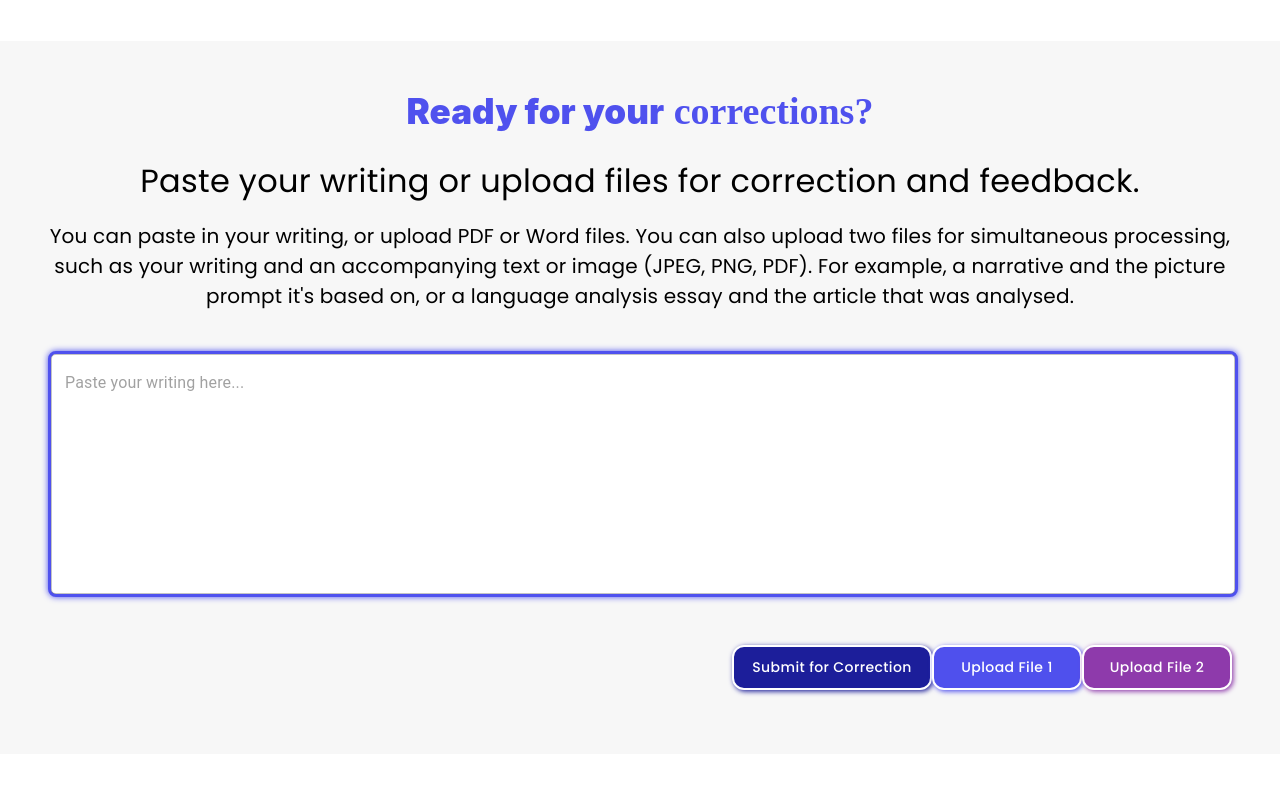
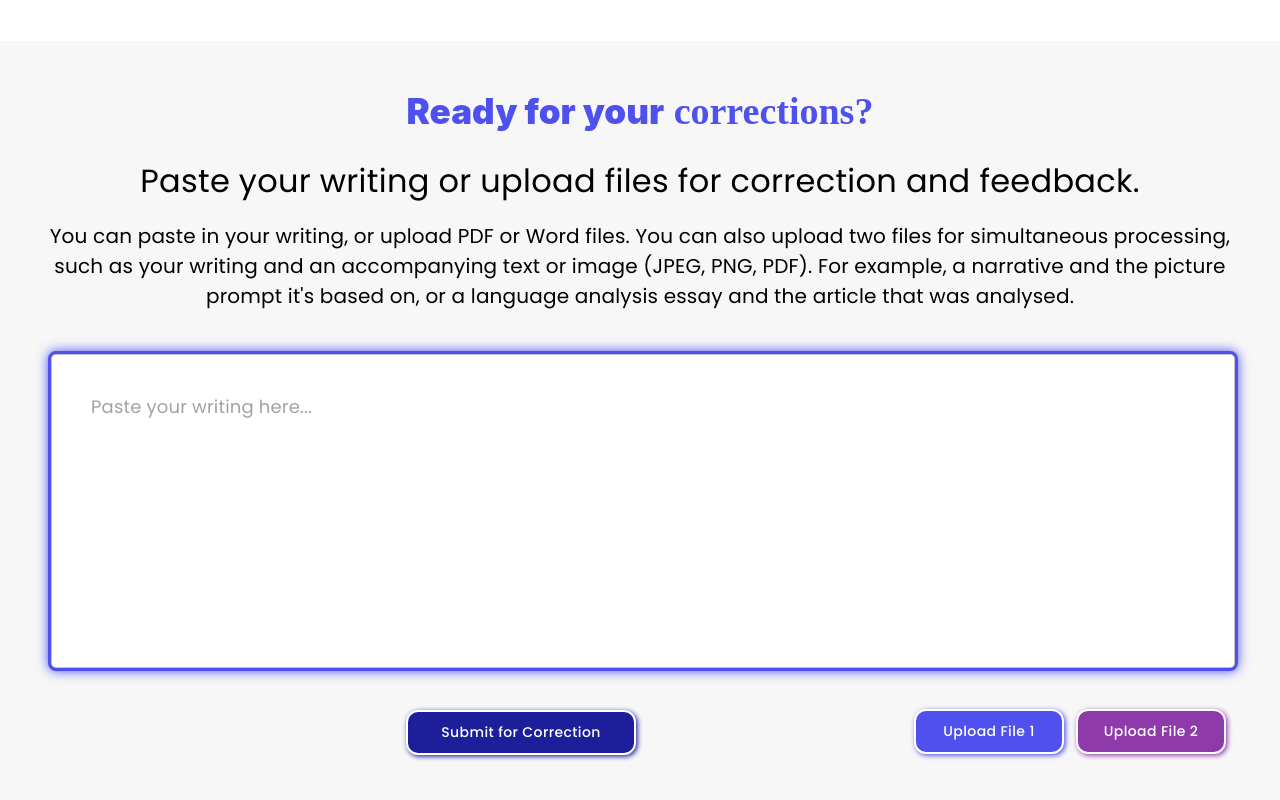
Before and after one commit to CeeeTech/Autocorrect, a React (Create React App) app in the folder client/: page /new-page in a window 1280 px wide. Shown: the part 2289-3089 px from the top of the page. Before the commit the page ends 3043 px from the top, so only its background shows below. Built offline with nearby package versions, Linux system fonts and the light colour scheme; a web font is replaced by a local one.

Commit message:
Update Corrections.jsx

```diff
--- a/client/src/views/components/Main/Corrections.jsx
+++ b/client/src/views/components/Main/Corrections.jsx
@@ -58,6 +58,9 @@ function Corrections(){
                 <Grid container justifyContent="center">
                     <Grid item xs={12}>
                         <TextField
+                            InputProps={{
+                                style: { fontSize: '18px', fontFamily:'poppins', padding:40 }
+                            }}
                             fullWidth
                             placeholder="Paste your writing here..."
                             multiline
@@ -66,22 +69,31 @@ function Corrections(){
                             textAlign={'center'}
                             sx={{
                                 fontFamily: 'Poppins',
-                            fontSize: '2px',
                                 marginTop: 5,
                                 marginBottom: 4,
                                 background: 'white',
                                 borderRadius: '8px',
                                 border:'3.5px, solid, #4f51ee',
-                            boxShadow: '0px 0px 6px 0px #4f51ee',
+                                boxShadow: '0px 0px 12px 0px #4f51ee',
                                 textAlign: 'center'
                             }}
                         />
+                    </Grid>
+                </Grid>
 
-                    {/* <div>
+                    <Box
+                        sx={{
+                            display: 'flex',
+                            justifyContent:'flex-end',
+                            alignItems: 'center',
+                            gap:34
+                        }}>
+                        <Box>
                             <Button
+
                                 sx={{
                                     height:45,
-                            width: 200,
+                                    width: 230,
                                     color: 'white',
                                     textTransform: 'none',
                                     background: '#1c1e9a',
@@ -94,9 +106,8 @@ function Corrections(){
                             >
                                 Submit for Correction
                             </Button>
-                    </div>
-
-                    <div>
+                        </Box>
+                        <Box>
                             <Button
                                 sx={{
                                     height:45,
@@ -108,7 +119,8 @@ function Corrections(){
                                     fontFamily: 'Poppins',
                                     fontSize: 14,
                                     borderRadius: 3,
-                            boxShadow: '1.5px 1.5px 5px 0px #4f50ed'
+                                    boxShadow: '1.5px 1.5px 5px 0px #4f50ed',
+                                    margin: 0.75
                                 }}
                             >
                                 Upload File 1
@@ -124,99 +136,19 @@ function Corrections(){
                                     fontFamily: 'Poppins',
                                     fontSize: 14,
                                     borderRadius: 3,
-                            boxShadow: '1.5px 1.5px 5px 0px #8e3aab'
+                                    boxShadow: '1.5px 1.5px 5px 0px #8e3aab',
+                                    margin: 0.75
                                 }}
                             >
                                 Upload File 2
                             </Button>
-                    </div> */}
-
-</Grid>
-</Grid>
-
-                    <Box
-                        sx={{
-                            display: 'flex',
-                            justifyContent:'right',
-                            alignItems: 'center',
-                            marginTop: '16px'
-                        }}>
-
-                            <Button
-                                sx={{
-                                    height:45,
-                                    width: 200,
-                                    color: 'white',
-                                    textTransform: 'none',
-                                    background: '#1c1e9a',
-                                    border:'2px, solid, white',
-                                    fontFamily: 'Poppins',
-                                    fontSize: 14,
-                                    borderRadius: 3,
-                                    boxShadow: '1.5px 1.5px 5px 0px #1c1e9a',
-                                }}
-                            >
-                                Submit for Correction
-                            </Button>
-
-                            <Button
-                                sx={{
-                                    height:45,
-                                    width: 150,
-                                    color: 'white',
-                                    textTransform: 'none',
-                                    background: '#4f50ed',
-                                    border:'2px, solid, white',
-                                    fontFamily: 'Poppins',
-                                    fontSize: 14,
-                                    borderRadius: 3,
-                                    boxShadow: '1.5px 1.5px 5px 0px #4f50ed'
-                                }}
-                            >
-                                Upload File 1
-                            </Button>
-                            <Button
-                                sx={{
-                                    height:45,
-                                    width: 150,
-                                    color: 'white',
-                                    textTransform: 'none',
-                                    background: '#8e3aab',
-                                    border:'2px, solid, white',
-                                    fontFamily: 'Poppins',
-                                    fontSize: 14,
-                                    borderRadius: 3,
-                                    boxShadow: '1.5px 1.5px 5px 0px #8e3aab'
-                                }}
-                            >
-                                Upload File 2
-                            </Button>
+                        </Box>
+                    </Box>
 
             </Box>
-
-                    <Box
-                        sx={{
-                            flex: 1,
-                            alignContent: 'right',
-                            margin:2 //this one
-                        }}>
-
-
-
-                    </Box>
-
-
-
-            </Box>
-
-
-
-
-
-
-
         </div>
     )
 }
 
+
 export default Corrections
```
Lines whose indentation alone changed are shown as unchanged.
